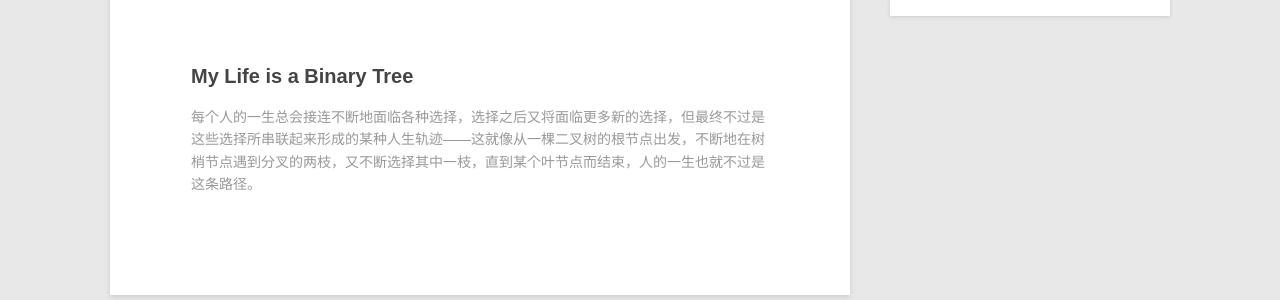
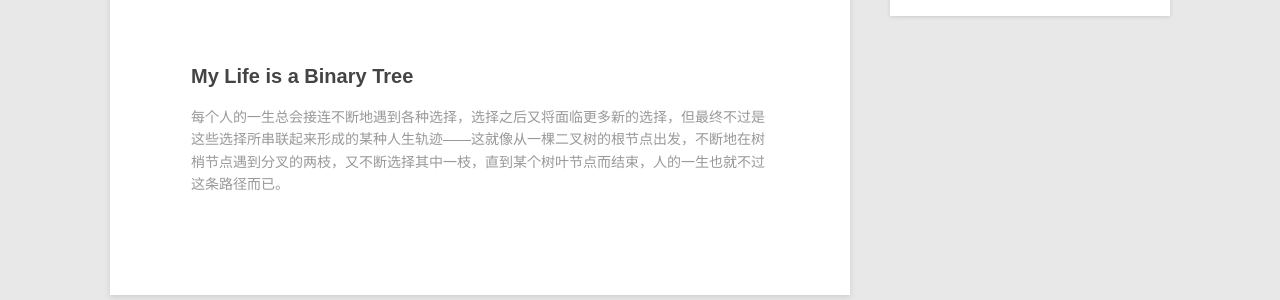
Before and after one commit to chengshiwen/chengshiwen.github.io, a Jekyll site: the page built from article.html, in a window 1280 px wide. Shown: the part 450-750 px from the top of the page. Built offline with Jekyll 4.4.1, drawn with Linux system fonts in a browser that asks for light colours.

Commit message:
Review 2014-03-31-my-life-is-a-binary-tree.md

```diff
--- a/_posts/2014-03-31-my-life-is-a-binary-tree.md
+++ b/_posts/2014-03-31-my-life-is-a-binary-tree.md
@@ -1,11 +1,11 @@
 ---
 layout: post
 title: My Life is a Binary Tree
-description: 每个人的一生总会接连不断地面临各种选择，选择之后又将面临更多新的选择，但最终不过是这些选择所串联起来形成的某种人生轨迹——这就像从一棵二叉树的根节点出发，不断地在树梢节点遇到分叉的两枝，又不断选择其中一枝，直到某个叶节点而结束，人的一生也就不过是这条路径。
+description: 每个人的一生总会接连不断地遇到各种选择，选择之后又将面临更多新的选择，但最终不过是这些选择所串联起来形成的某种人生轨迹——这就像从一棵二叉树的根节点出发，不断地在树梢节点遇到分叉的两枝，又不断选择其中一枝，直到某个树叶节点而结束，人的一生也就不过这条路径而已。
 category: blog
 ---
 
-每个人的一生总会接连不断地面临各种选择，选择之后又将面临更多新的选择，但最终不过是这些选择所串联起来形成的某种人生轨迹——这就像从一棵二叉树的根节点出发，不断地在树梢节点遇到分叉的两枝，又不断选择其中一枝，直到某个叶节点而结束，人的一生也不过是这条路径罢了。
+每个人的一生总会接连不断地遇到各种选择，选择之后又将面临更多新的选择，但最终不过是这些选择所串联起来形成的某种人生轨迹——这就像从一棵二叉树的根节点出发，不断地在树梢节点遇到分叉的两枝，又不断选择其中一枝，直到某个树叶节点而结束，人的一生也就不过这条路径而已。
 
 ![](/assets/images/binarytree.png)
 
```
